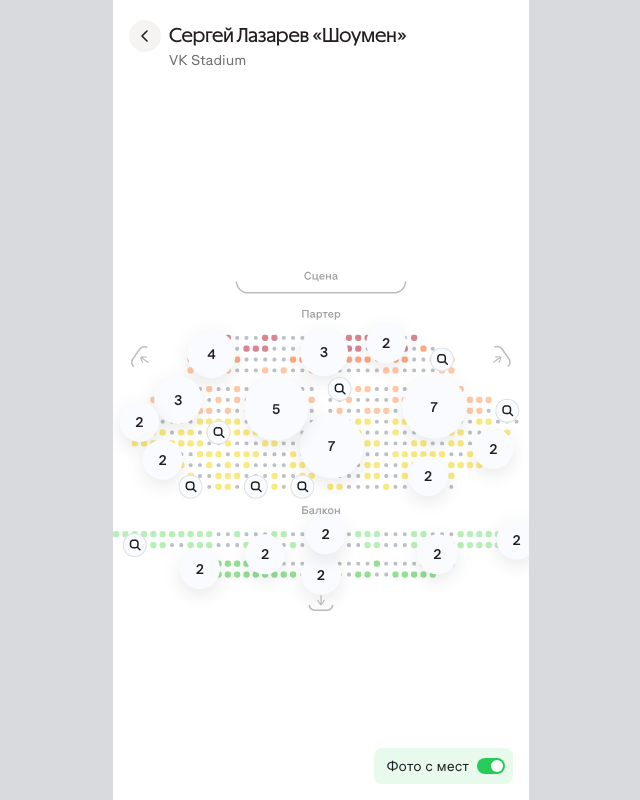
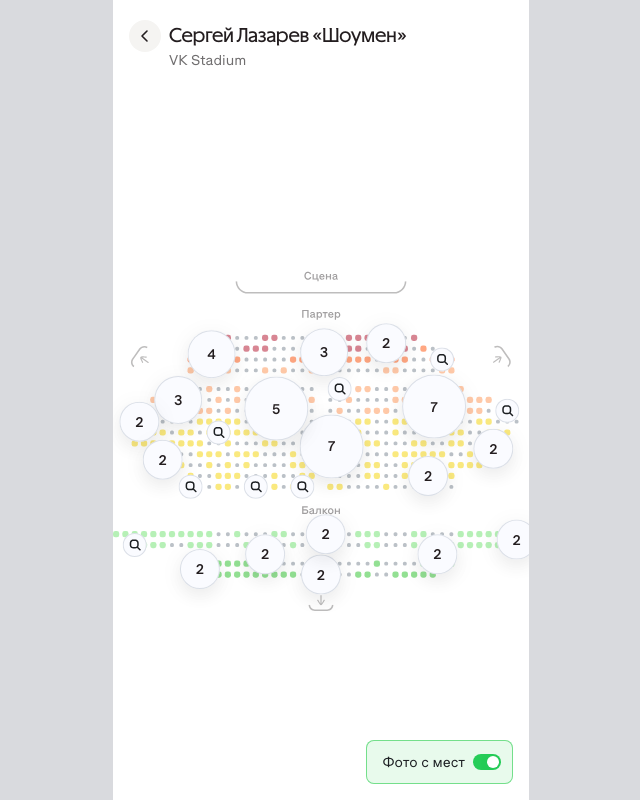
Before and after one commit to klimsergeev/ticketland-map-clusters, a plain HTML site: page index.html in a window 1280 px wide. Both pictures are taken after a click on the switch "Фото с мест". Shown: the whole page, without its empty margins (319-959 px from the left). Drawn offline with Linux system fonts and the light colour scheme.

Commit message:
Переключатель «Фото с мест» высотой 44 с обводкой, светло-серая обводка у кластеров
Co-Authored-By: Claude Opus 5.5 (1M context) <noreply@anthropic.com>
Claude-Session: https://claude.ai/code/session_01Lp5wjGGFbg2ncGCM6vHXn2

```diff
--- a/css/photos.css
+++ b/css/photos.css
@@ -51,13 +51,15 @@
 .ph.is-selected { visibility: hidden; }
 
 /* Кластер — макет «Cluster / colors / smooth», node 4340:30101. Диаметр — инлайн из it.d (40 / 48 / 64 / 88 px).
-   Заливка #FAFBFF без обводки, токена нет; тень Shadows/Middle макета: 0 8px 16px 0 #0000000A и 0 4px 24px 0 #0000000F —
+   Заливка #FAFBFF, токена нет; обводка 1 px внутрь круга (inset — диаметр не растёт) Background/Stroke #BCC3D080,
+   токена нет — --bg-stroke другой; одна на всех ступенях (макет Draft, node 4361:30444).
+   Тень Shadows/Middle макета: 0 8px 16px 0 #0000000A и 0 4px 24px 0 #0000000F —
    --shadow-middle проекта другой. Число — MTS Compact Medium 14/24, Statika с теми же параметрами;
    Text/Primary #231D1F — var(--text-primary), совпадает один в один */
 .ph--cluster .ph-body {
     box-sizing: border-box;
     background: #FAFBFF;
-    box-shadow: 0 8px 16px 0 #0000000A, 0 4px 24px 0 #0000000F;
+    box-shadow: inset 0 0 0 1px #BCC3D080, 0 8px 16px 0 #0000000A, 0 4px 24px 0 #0000000F;
     color: var(--text-primary);
     font: 500 14px/24px var(--font-sans);
 }
@@ -101,19 +103,22 @@
     transition: transform 250ms cubic-bezier(.2, .8, .2, 1);
 }
 
-/* ---------- Переключатель «Фото с мест» — макет button, node 4338:29198.
-   Подпись слева, тумблер справа. Капсула по содержимому: 12 + подпись + 8 + тумблер 28 + 8; высота 8 + 20 + 8 = 36.
-   Переходы 200 мс — не по макету, в макете анимации нет ---------- */
+/* ---------- Переключатель «Фото с мест» — макет Draft, node 4361:30444: Frame 6 (выключен) и Frame 7 (включён).
+   Подпись слева, тумблер справа. Капсула по содержимому: 16 + подпись + 8 + тумблер 28 + 12;
+   высота 12 + 20 + 12 = 44 — она же зона касания. В макете высота 44 фиксирована, содержимое по центру.
+   Обводка 1 px Inside, «Strokes included in layout» выключено — inset-тенью поверх отступов, габарит не меняется.
+   Тени у капсулы нет. Переходы 200 мс — не по макету, в макете анимации нет ---------- */
 .photo-switch {
     position: relative;
     display: flex;
     align-items: flex-start;
     gap: 8px;
     margin: 0;
-    padding: 8px 8px 8px 12px;
+    padding: 12px 12px 12px 16px;
     border: 0;
     border-radius: var(--r-8);
     background: var(--gs-100);              /* #F2F3F7 — Background/Secondary */
+    box-shadow: inset 0 0 0 1px #BCC3D080;  /* Background/Stroke, токена нет — --bg-stroke другой */
     color: var(--gs-800);                   /* #1D2023 — Text/Primary макета; --text-primary не подходит */
     font: 400 14px/20px var(--font-sans);   /* P2 Regular Comp 14/20: Statika вместо MTS Compact */
     white-space: nowrap;
@@ -121,15 +126,13 @@
     cursor: pointer;
     -webkit-tap-highlight-color: transparent;
     touch-action: manipulation;
-    transition: background-color 200ms cubic-bezier(.2, .8, .2, 1);
+    transition:
+        background-color 200ms cubic-bezier(.2, .8, .2, 1),
+        box-shadow 200ms cubic-bezier(.2, .8, .2, 1);
 }
-.photo-switch.is-on { background: #E8FAEC; }   /* Constant/Lightest Apple, токена нет */
-
-/* Зона касания 44 по высоте: по 4 px сверху и снизу от капсулы 36 */
-.photo-switch::before {
-    content: '';
-    position: absolute;
-    inset: -4px 0;
+.photo-switch.is-on {
+    background: #E8FAEC;                    /* Constant/Lightest Apple, токена нет */
+    box-shadow: inset 0 0 0 1px #74DF8B;    /* Accent/Positive Inverted, токена нет */
 }
 
 /* Тумблер 28 × 16 по центру строки 20 (Padding-v макета) */
@@ -206,13 +209,13 @@
     font: 400 var(--fs-p3)/var(--lh-p3) var(--font-sans);
 }
 /* Хвостик вплотную под плашкой; остриё ассета на x = 42,5 из 60 — над центром тумблера:
-   правый отступ капсулы 8 + половина тумблера 14 = 22 px от правого края капсулы,
-   правый край ассета — в 22 − (60 − 42,5) = 4,5 px от него.
-   Основание хвостика x 32,5…52,5 — от 32 до 12 px от правого края плашки, скругление 8 не задевает */
+   правый отступ капсулы 12 + половина тумблера 14 = 26 px от правого края капсулы,
+   правый край ассета — в 26 − (60 − 42,5) = 8,5 px от него.
+   Основание хвостика x 32,5…52,5 — от 36 до 16 px от правого края плашки, скругление 8 не задевает */
 .photo-tip-arrow {
     display: block;
     align-self: flex-end;
-    margin-right: 4.5px;
+    margin-right: 8.5px;
     color: var(--bg-inverted);
 }
 
```
